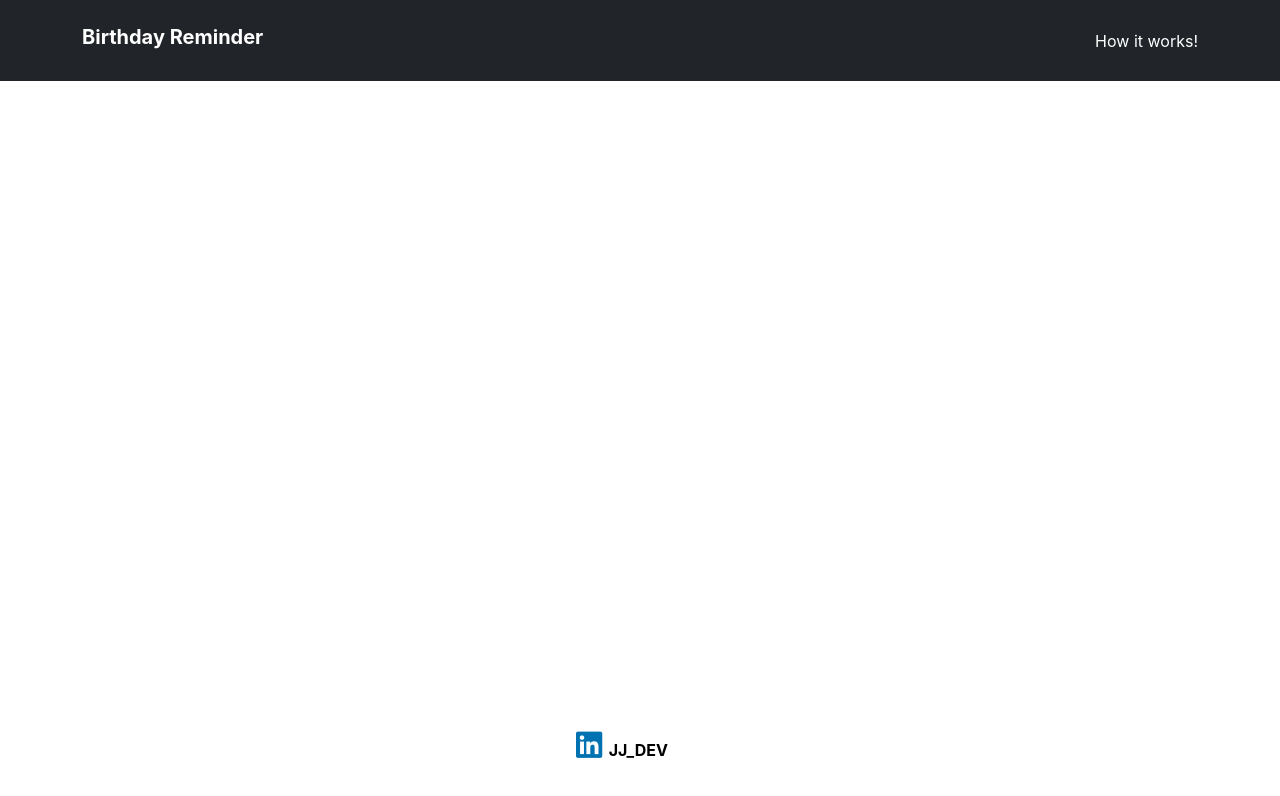
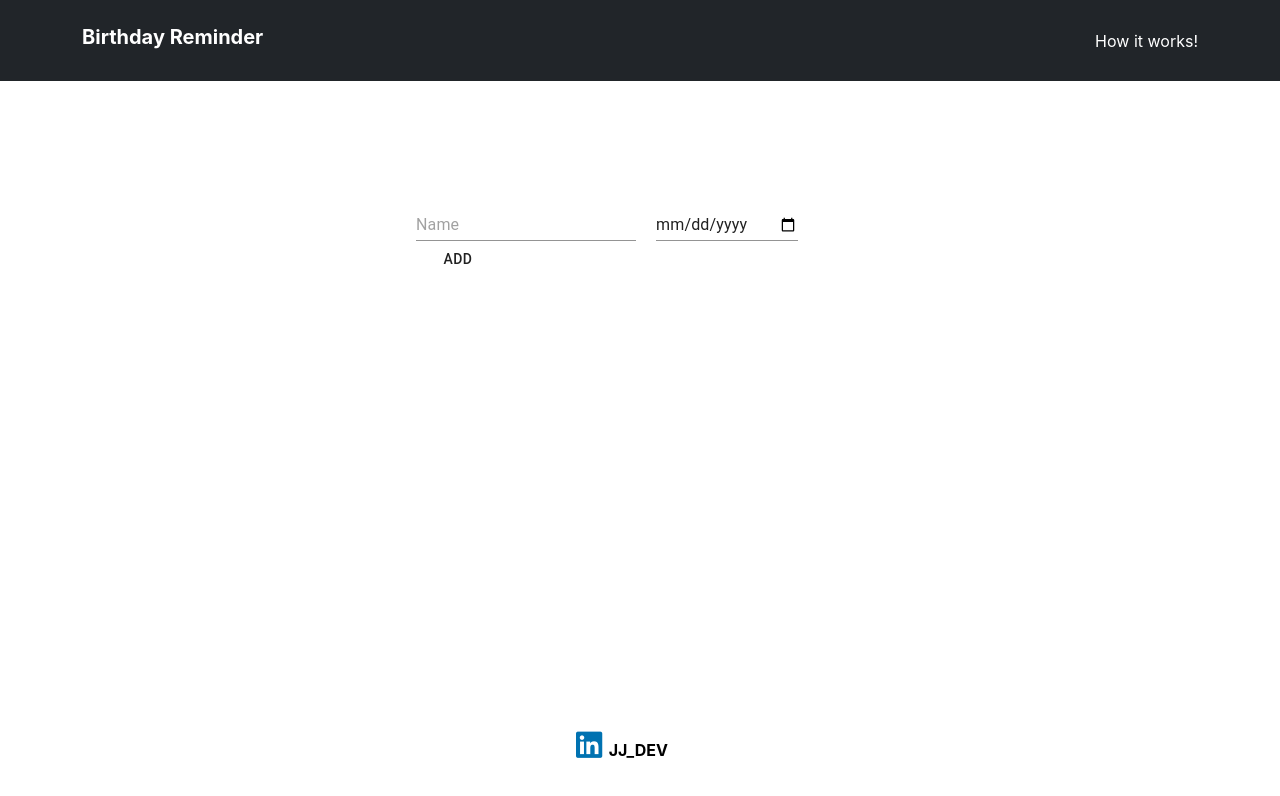
Before and after one commit to justinjohnson-dev/date-reminders, a React (Create React App) app in the folder client/: page /birthday in a window 1280 px wide. Shown: the top 796 px of the page. Built offline with nearby package versions, Linux system fonts and the light colour scheme.

Commit message:
adding current component for adding birthdays and dates

```diff
--- a/client/src/App.js
+++ b/client/src/App.js
@@ -3,6 +3,7 @@ import { BrowserRouter as Router, Switch, Route } from 'react-router-dom';
 import User from './components/user/user';
 import Header from './components/banner/banner';
 import Footer from './components/footer/footer';
+import Birthday from './components/birthdays/birthday';
 
 
 class App extends Component {
@@ -11,6 +12,7 @@ class App extends Component {
       <Router>
         <Header />
         <Route exact path="/" component={User} />
+        <Route exact path="/birthday" component={Birthday} />
         <Footer />
       </Router>
     );
--- /dev/null
+++ b/client/src/components/birthdays/birthday.css
@@ -0,0 +1,24 @@
+.birthday-entry {
+    margin: 0px auto;
+    max-width: 35%;
+    max-height: 350px;
+    margin-top: 10%;
+    overflow-y:scroll;
+}
+
+.box {
+    margin-bottom: 40px;
+}
+
+.btn-box {
+    margin-left: 10px;
+    display: inline-block;
+}
+
+.ml10 {
+    margin-left: 10px;
+}
+
+.mr10 {
+    margin-right: 10px;
+}
--- /dev/null
+++ b/client/src/components/birthdays/birthday.js
@@ -0,0 +1,64 @@
+import React, { useState } from "react";
+import { TextField, Button } from '@material-ui/core';
+import './birthday.css'
+
+
+// Function reference from
+// https://github.com/cluemediator/dynamic-input-fields-reactjs
+function Birthday() {
+    const [inputList, setInputList] = useState([{ birthdayName: "", birthdayDate: "" }]);
+
+    // handle input change
+    const handleInputChange = (e, index) => {
+        const { name, value } = e.target;
+        const list = [...inputList];
+        list[index][name] = value;
+        setInputList(list);
+    };
+
+    // handle click event of the Remove button
+    const handleRemoveClick = index => {
+        const list = [...inputList];
+        list.splice(index, 1);
+        setInputList(list);
+    };
+
+    // handle click event of the Add button
+    const handleAddClick = () => {
+        setInputList([...inputList, { birthdayName: "", birthdayDate: "" }]);
+    };
+
+    return (
+        <div className="birthday-entry">
+            {inputList.map((x, i) => {
+                return (
+                    <div className="box">
+                        <TextField
+                            name="birthdayName"
+                            placeholder="Name"
+                            value={x.birthdayName}
+                            onChange={e => handleInputChange(e, i)}
+                        />
+                        <TextField
+                            style={{ marginLeft: "20px" }}
+                            className="ml10"
+                            name="birthdayDate"
+                            type="date"
+                            value={x.birthdayDate}
+                            onChange={e => handleInputChange(e, i)}
+                        />
+                        <div className="btn-box">
+                            {inputList.length !== 1 &&
+                                <Button className="mr10" onClick={() => handleRemoveClick(i)}>Remove</Button>}
+                            {inputList.length - 1 === i &&
+                                <Button onClick={handleAddClick}>Add</Button>}
+                        </div>
+                    </div>
+                );
+            })}
+            {/* <div style={{ marginTop: "20%" }}>{JSON.stringify(inputList)}</div> */}
+        </div>
+    );
+}
+
+export default Birthday;
--- a/client/src/components/user/user.js
+++ b/client/src/components/user/user.js
@@ -56,6 +56,7 @@ class User extends Component {
 
             // reset form
             this.setState({ name: "", phone_number: "" });
+            this.props.history.push('/birthday');
         } else {
             console.log('Invalid Form');
         }
```
Also changed, not shown: client/src/index.css (line endings or trailing spaces), 1 other file (tests, documents, lock files or other folders).
